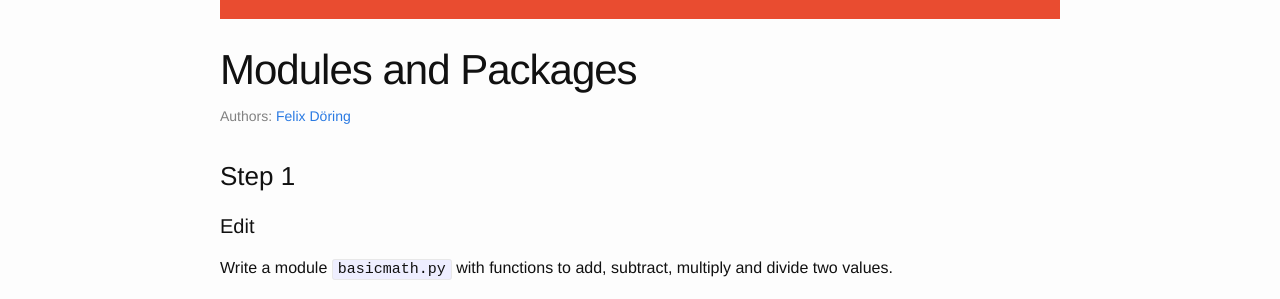
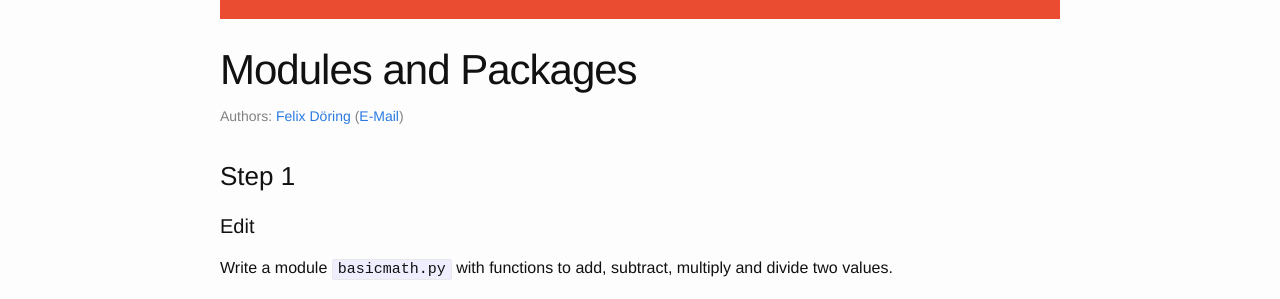
Before and after one commit to fsr/python-lessons, a Jekyll site: the page built from _exercises/modules.md, in a window 1280 px wide. Shown: the part 161-460 px from the top of the page. Built offline with Jekyll 4.4.1, drawn with Linux system fonts in a browser that asks for light colours.

Commit message:
Update authors.yml

```diff
--- a/_data/authors.yml
+++ b/_data/authors.yml
@@ -4,4 +4,5 @@ justus:
   homepage: http://justus.science
 felix:
   fullname: Felix Döring
+  email: mail@felixdoering.com
   homepage: http://felixdoering.com
```
